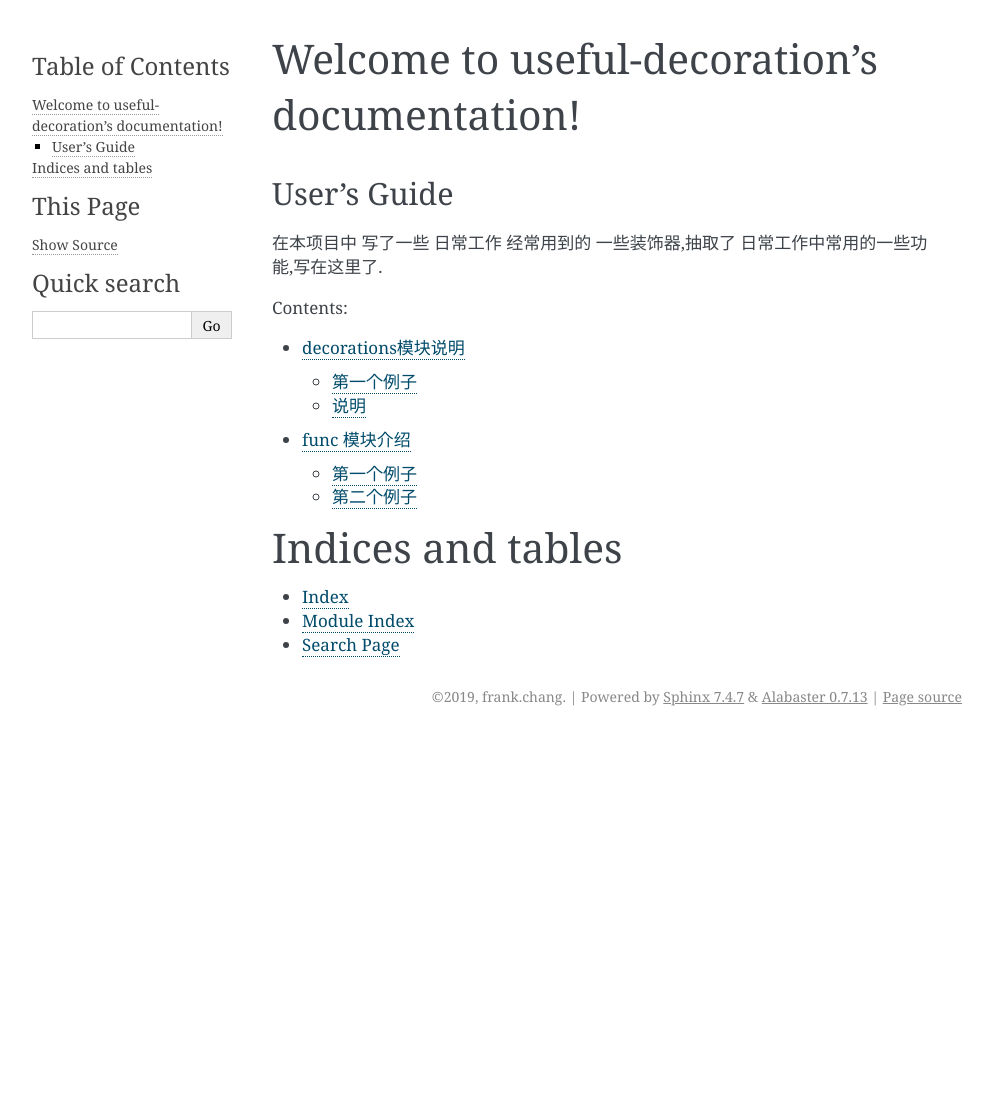
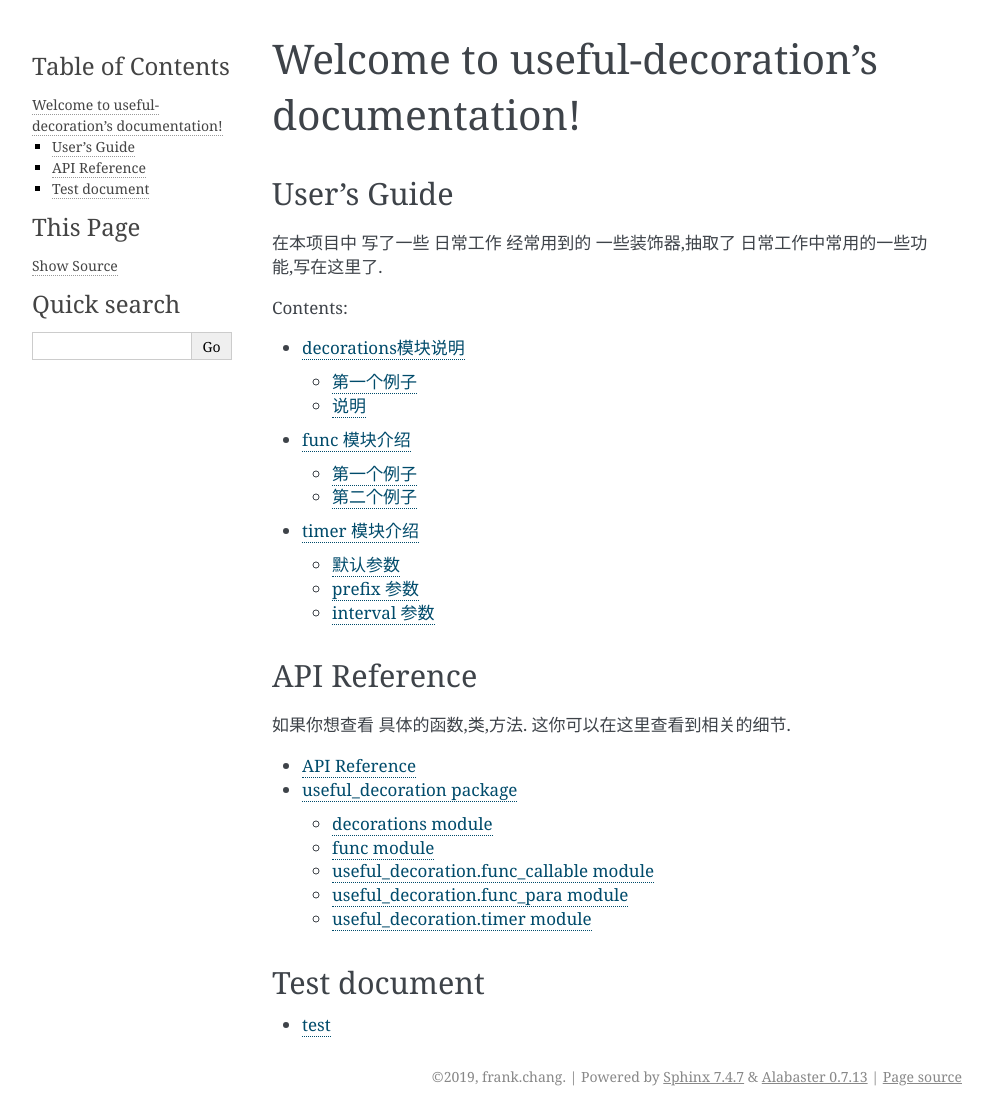
Before and after one commit to changyubiao/useful_decoration, a Sphinx documentation site: the page built from docs/source/index.rst, in a window 1280 px wide. Shown: the whole page, without its empty margins (148-1141 px from the left). Built offline with Sphinx 7.4.7, drawn with Linux system fonts in a browser that asks for light colours; before the commit the page ends 900 px from its top, so only the background shows below that.

Commit message:
1 update docment , timer , clean   useless  code .   comment etc..

```diff
--- /dev/null
+++ b/docs/source/api.rst
@@ -0,0 +1,52 @@
+
+.. api reference
+
+API Reference
+==============
+这里可以查看API 文档
+
+
+
+useful\_decoration package
+==========================
+
+
+decorations module
+------------------------
+
+.. automodule:: useful_decoration.decorations
+   :members:
+   :undoc-members:
+   :show-inheritance:
+
+func module
+---------------------
+
+.. automodule:: useful_decoration.func
+   :members:
+   :undoc-members:
+   :show-inheritance:
+
+useful\_decoration.func\_callable module
+----------------------------------------
+
+.. automodule:: useful_decoration.func_callable
+   :members:
+   :undoc-members:
+   :show-inheritance:
+
+useful\_decoration.func\_para module
+------------------------------------
+
+.. automodule:: useful_decoration.func_para
+   :members:
+   :undoc-members:
+   :show-inheritance:
+
+useful\_decoration.timer module
+-------------------------------
+
+.. automodule:: useful_decoration.timer
+   :members:
+   :undoc-members:
+   :show-inheritance:
--- a/docs/source/description.py
+++ b/docs/source/description.py
@@ -5,10 +5,37 @@
 @DateTime : 2019-09-27 23:28
 @Email    : frank.chang@lexisnexis.com
 
+说明文档如何生成 文档 :
+
+
+
 
 $ sphinx-build -b html sourcedir builddir
 
 
+cd project/docs/
+
+
+
+Examples:
+----------
+
+cd docs/
+
+sphinx-build -b html  source  build
+
+
+
+
+
+========
+
+cd docs/
+
+# 生成api 文档
+sphinx-apidoc   -o source/   ../src/useful_decoration
+
+# 构建 生成  html
 sphinx-build -b html  source  build
 
 
--- a/docs/source/index.rst
+++ b/docs/source/index.rst
@@ -1,4 +1,4 @@
-.. useful-decoration documentation master file, created by
+..  useful-decoration documentation master file, created by
    sphinx-quickstart on Fri Sep 27 23:25:53 2019.
    You can adapt this file completely to your liking, but it should at least
    contain the root `toctree` directive.
@@ -25,18 +25,31 @@ User's Guide
 
    func
 
+   timer
+
+
+
+
+
+API Reference
+--------------
+如果你想查看 具体的函数,类,方法. 这你可以在这里查看到相关的细节.
+
+
+.. toctree::
+   :maxdepth: 2
+
+   api
 
 
 
 
 
 
+Test document
+--------------
 
+.. toctree::
+   :maxdepth: 2
 
-
-Indices and tables
-==================
-
-* :ref:`genindex`
-* :ref:`modindex`
-* :ref:`search`
+   myfirst
--- /dev/null
+++ b/docs/source/timer.rst
@@ -0,0 +1,107 @@
+.. _timer:
+
+
+..  实现检查函数运行时间的装饰器 该模块 实现了一个获取函数 运行时间的装饰器
+
+
+
+timer 模块介绍
+===============
+
+该模块 实现了一个获取函数 运行时间的装饰器  *fn_timer*
+
+这个 装饰器 有两个参数  prefix ,interval 默认是 0.0
+
+
+
+
+
+
+默认参数
+------------
+直接装饰在 需要的函数上面 即可,用法 如下:
+
+.. code-block:: python
+
+    import time
+    from useful_decoration.timer import fn_timer
+
+
+    @fn_timer()
+    def get_token():
+        time.sleep(3)
+        return 0
+
+..
+
+结果如下:
+
+.. code-block:: bash
+
+    2019-10-01 18:53:20.022 | INFO    | useful_decoration.timer:function_timer:37 - get_token total running time 3.00232195854187 seconds
+
+..
+
+
+
+
+prefix 参数
+------------
+
+1. 可以在装饰器里面传入prefix 参数, 给函数 加一个前缀, 如果你的项目 中有很多同名的函数,这个参数 通常是有用的.
+
+
+
+.. code-block:: python
+
+    import time
+    from useful_decoration.timer import fn_timer
+
+
+
+
+    @fn_timer(prefix='frank_')
+    def pickup():
+        time.sleep(2)
+..
+
+
+
+.. code-block:: bash
+
+    2019-10-01 18:53:22.024 | INFO   | useful_decoration.timer:function_timer:37 - frank_pickup total running time 2.0009548664093018 seconds
+
+..
+
+
+
+interval 参数
+-------------
+这个参数 决定 是否要记录 log ,如果被装饰的函数运行时间 大于等于 `internal` 参数的时间,就会打印日志
+
+.. code-block:: python
+
+
+    import time
+    from useful_decoration.timer import fn_timer
+
+
+
+    @fn_timer(prefix='frank_', interval=1.5)
+    def pickup():
+        time.sleep(1)
+
+        print("pickup is calling.")
+
+..
+
+
+结果如下:
+
+.. code-block:: bash
+
+    pickup is calling.
+
+..
+
+这个时候 就不会 打印函数的运行时间. 因为函数运行时间小于 1.5 s,所以就不会打印出来.
```
Also changed, not shown: docs/source/myfirst.rst (added, +37 -0 lines), 7 other files.
